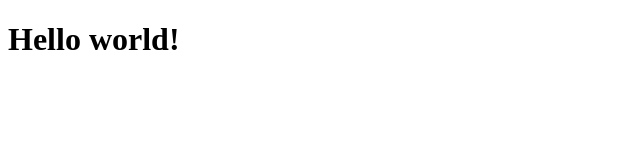
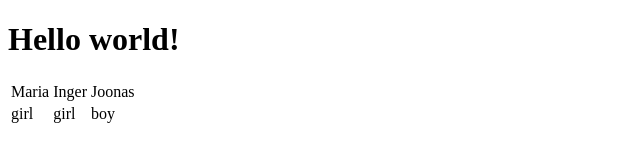
Before and after one commit to edsoos/edsoos.github.io, a plain HTML site: page index.html in a window 1280 px wide. Shown: the whole page, without its empty margins (0-640 px from the left). Drawn offline with Linux system fonts and the light colour scheme.

Commit message:
Update index.html

```diff
--- a/index.html
+++ b/index.html
@@ -6,5 +6,17 @@
 </head>
 <body>
 <h1>Hello world!</h1>
+<table>
+  <tr>
+    <td>Maria</td>
+    <td>Inger</td>
+    <td>Joonas</td>
+  </tr>
+  <tr>
+    <td>girl</td>
+    <td>girl</td>
+    <td>boy</td>
+  </tr>
+</table>
 </body>
 </html>
```
